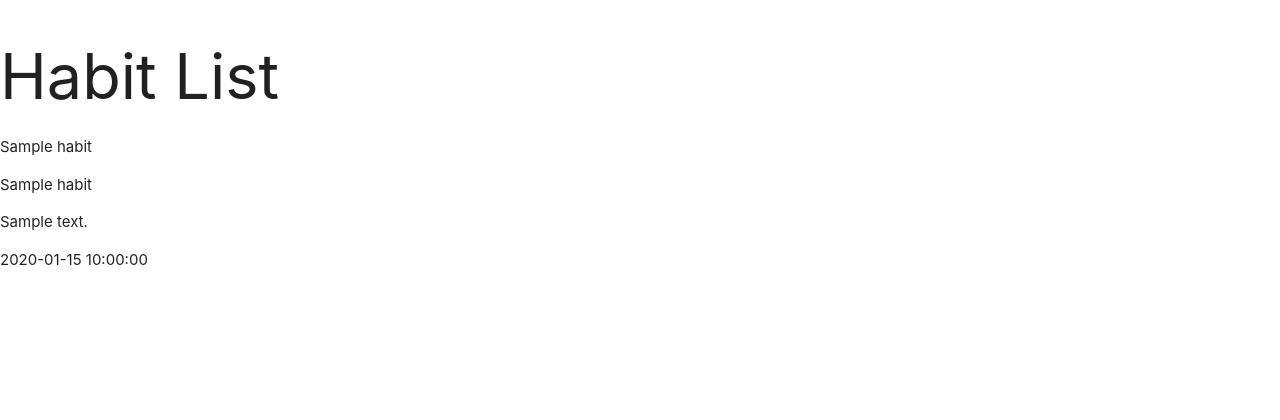
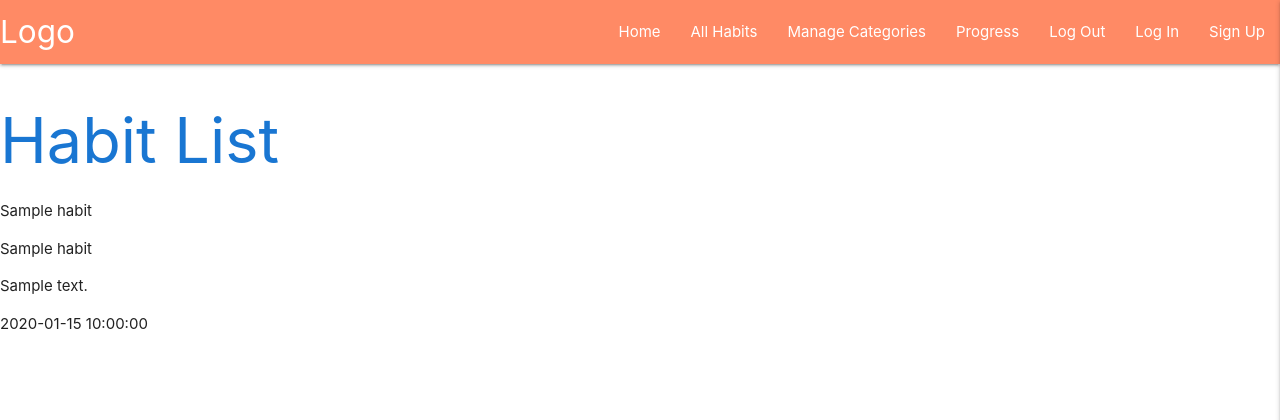
Before and after one commit to Juliya91/bobzz-your-uncle, a Flask app: page / in a window 1280 px wide. Shown: the top 420 px of the page. Run offline with Flask 2, Linux system fonts and the light colour scheme; a database or web service that is not in the repository returns one stand-in record (values such as "Sample title"); some libraries are stand-ins or nearby versions.

Commit message:
feat: Add Navbar and Sidenav from Materialize

```diff
--- a/static/js/script.js
+++ b/static/js/script.js
@@ -0,0 +1,3 @@
+$(document).ready(function(){
+    $('.sidenav').sidenav({edge: "right"});
+  });
--- a/templates/base.html
+++ b/templates/base.html
@@ -0,0 +1,59 @@
+<!DOCTYPE html>
+  <html>
+    <head>
+      <!--Import Google Icon Font-->
+      <link rel="stylesheet" href="https://cdnjs.cloudflare.com/ajax/libs/font-awesome/5.15.4/css/all.min.css"
+      integrity="sha512-1ycn6IcaQQ40/MKBW2W4Rhis/DbILU74C1vSrLJxCq57o941Ym01SwNsOMqvEBFlcgUa6xLiPY/NS5R+E6ztJQ==" crossorigin="anonymous" referrerpolicy="no-referrer" type="text/css"/>
+      <!--Import materialize.css-->
+      <link type="text/css" rel="stylesheet" href="static/css/materialize.min.css"  media="screen,projection"/>
+      <link rel="stylesheet" href="{{ url_for('static', filename='css/style.css') }}" type="text/css">
+
+      <!--Let browser know website is optimized for mobile-->
+      <meta name="viewport" content="width=device-width, initial-scale=1.0"/>
+      {% block styles %}
+      {% endblock %}
+      <title>BobZZ Your Uncle</title>
+    </head>
+
+    <body>
+      <header>
+        <!--Desktop Navbar-->
+        <nav class="nav-extended deep-orange lighten-2">
+          <div class="nav-wrapper">
+            <a href="#!" class="brand-logo left">Logo</a>
+            <a href="#" data-target="mobile-demo" class="sidenav-trigger right"><i class="fas fa-bars"></i></a>
+            <ul class="right hide-on-med-and-down">
+              <li><a href="#">Home</a></li>
+              <li><a href="{{ url_for('get_habits') }}">All Habits</a></li>
+              <li><a href="#">Manage Categories</a></li>
+              <li><a href="#">Progress</a></li>
+              <li><a href="#">Log Out</a></li>
+              <li><a href="#">Log In</a></li>
+              <li><a href="#">Sign Up</a></li>
+            </ul>
+          </div>
+        </nav>
+
+        <!-- mobile sidenav -->
+        <ul class="sidenav" id="mobile-demo">
+          <li><a href="#">Home</a></li>
+          <li><a href="{{ url_for('get_habits') }}">All Habits</a></li>
+          <li><a href="#">Manage Categories</a></li>
+          <li><a href="#">Progress</a></li>
+          <li><a href="#">Log Out</a></li>
+          <li><a href="#">Log In</a></li>
+          <li><a href="#">Sign Up</a></li>
+        </ul>
+      </header>
+        {% block content %}
+        {% endblock %}
+
+        <script src="https://code.jquery.com/jquery-3.5.1.min.js"
+        integrity="sha256-9/aliU8dGd2tb6OSsuzixeV4y/faTqgFtohetphbbj0=" crossorigin="anonymous"></script>
+     <!--JavaScript at end of body for optimized loading-->
+        <script type="text/javascript" src="static/js/materialize.min.js"></script>
+        <script src="{{ url_for('static', filename='js/script.js') }}"></script>
+        {% block scripts %}
+        {% endblock %}
+   </body>
+ </html>
--- a/templates/habits.html
+++ b/templates/habits.html
@@ -1,19 +1,6 @@
-<!DOCTYPE html>
-  <html>
-    <head>
-      <!--Import Google Icon Font-->
-      <link href="https://fonts.googleapis.com/icon?family=Material+Icons" rel="stylesheet">
-      <!--Import materialize.css-->
-      <link type="text/css" rel="stylesheet" href="static/css/materialize.min.css"  media="screen,projection"/>
-
-
-      <!--Let browser know website is optimized for mobile-->
-      <meta name="viewport" content="width=device-width, initial-scale=1.0"/>
-    </head>
-
-    <body>
-
-        <h1> Habit List</h1>
+{% extends "base.html" %}
+{% block content %}
+        <h1 class="blue-text text-darken-2"> Habit List</h1>
         {%for habit in habits%}
           <p>{{habit.habit_name}}</p>
           <p>{{habit.category_name}}</p>
@@ -21,9 +8,4 @@
           <p>{{habit.completion_time}}</p>
 
         {%endfor%}
-
-
-      <!--JavaScript at end of body for optimized loading-->
-      <script type="text/javascript" src="static/js/materialize.min.js"></script>
-    </body>
-  </html>
+{% endblock %}
```
